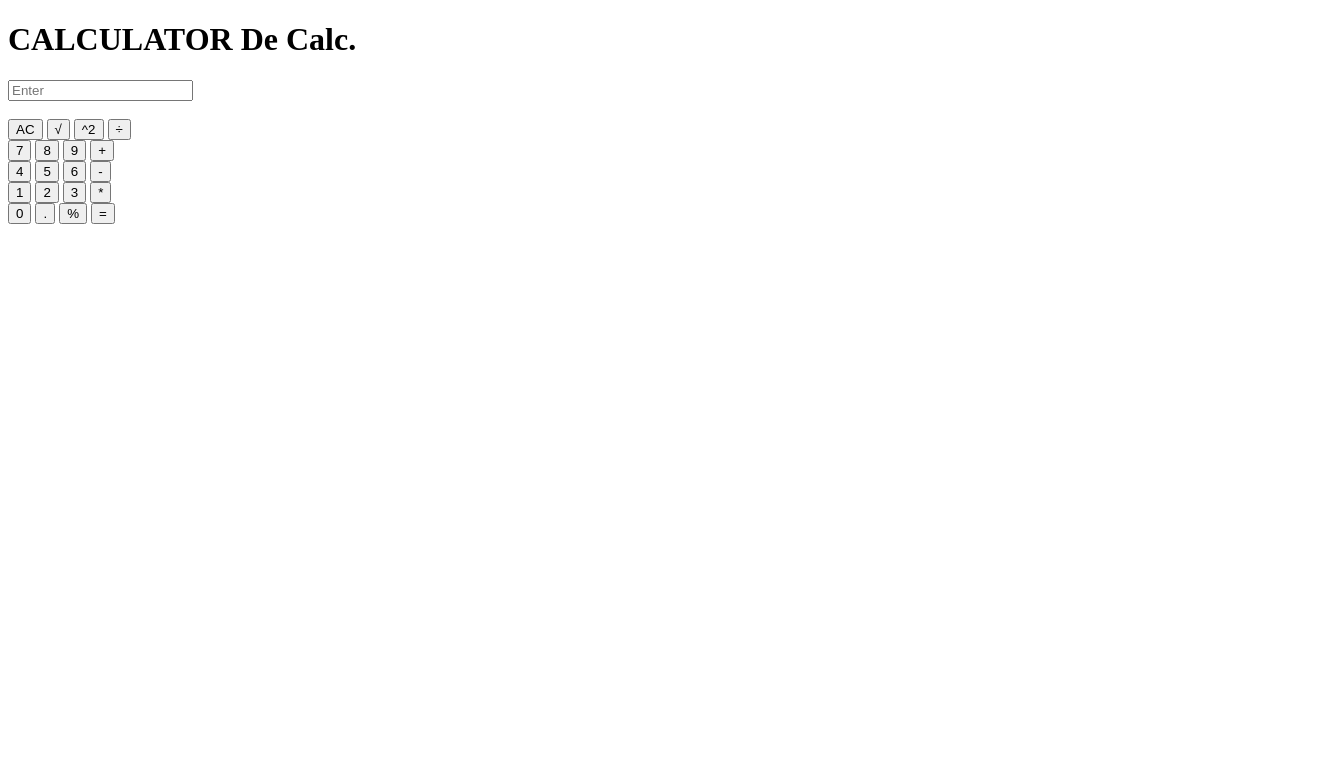
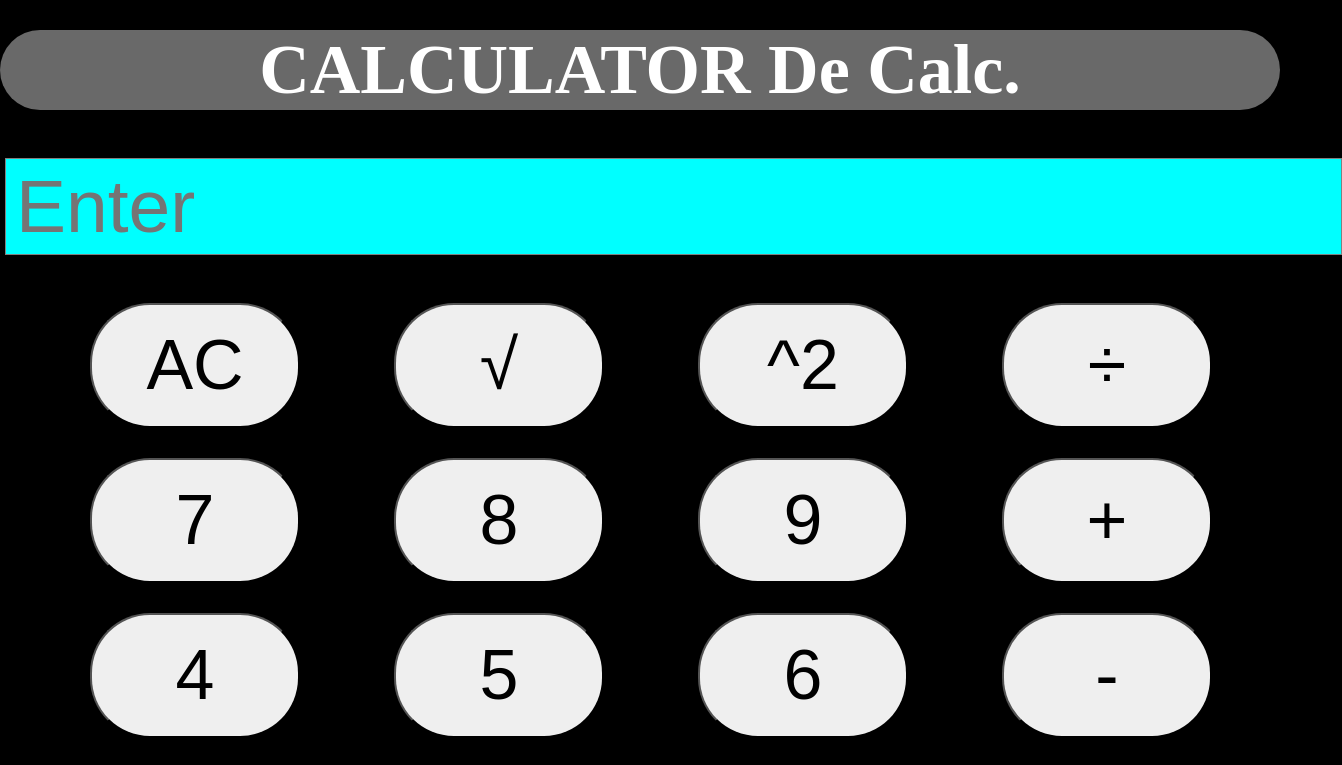
Before and after one commit to TEYTEY4U/Calculator_De_Calc, a plain HTML site: page index.html in a window 1280 px wide. Shown: the top 765 px of the page, 1342 px wide, since content can reach past the window. Drawn offline with Linux system fonts and the light colour scheme.

Commit message:
Update index.html

```diff
--- a/index.html
+++ b/index.html
@@ -2,7 +2,7 @@
 
 <html>
     <head>
-    <link rel="stylesheet" type="text/css" href="calc.css">
+    <link rel="stylesheet" type="text/css" href="calck.css">
         <meta http-equiv="CONTENT-TYPE" content="text/html; charset=UTF-8">
         <title>Hello, World!</title>
     </head>
```
